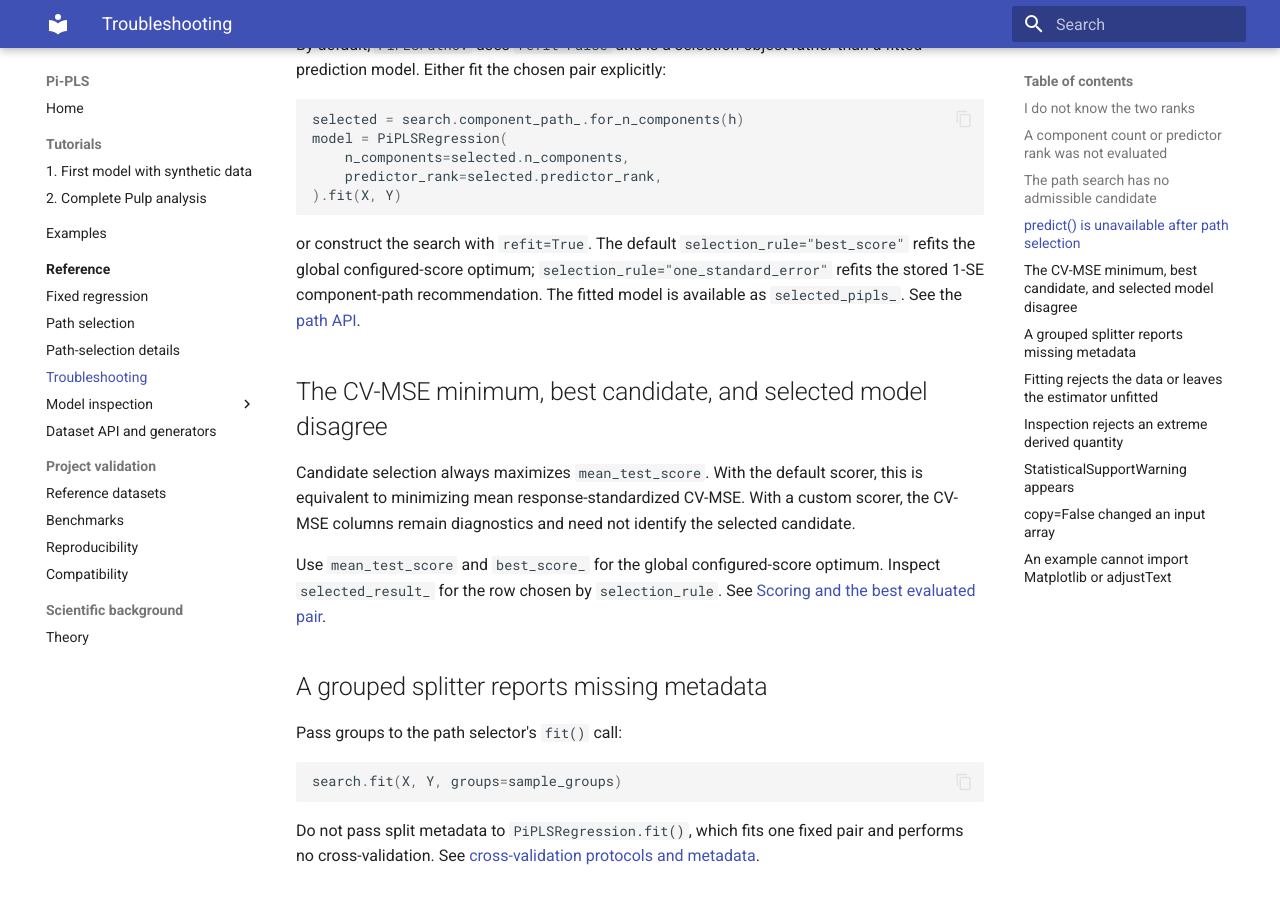
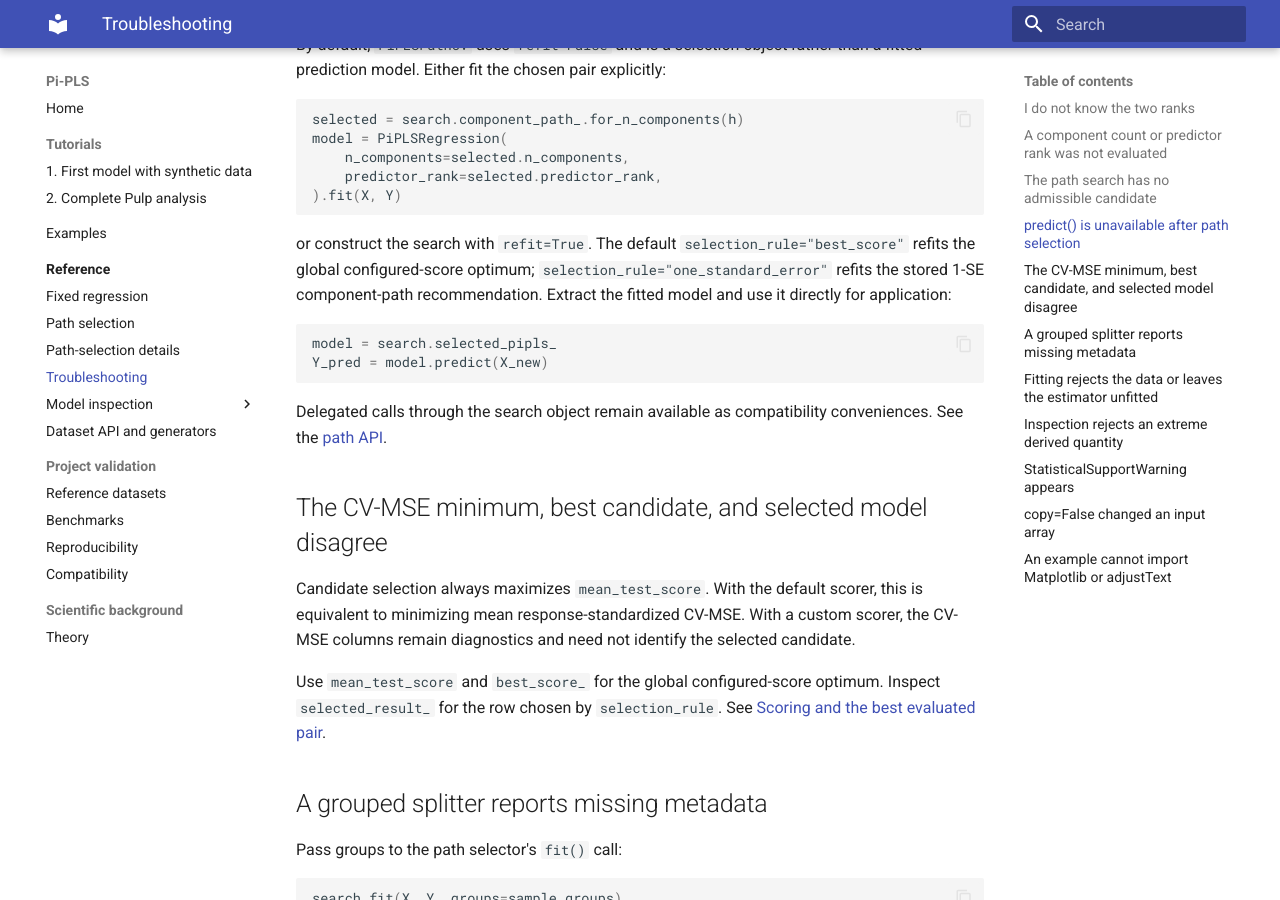
Before and after one commit to stefanlindstroem/pipls_private, an MkDocs documentation site: the page built from docs/troubleshooting.md, in a window 1280 px wide and 900 px high, scrolled down 1145 px. Built offline with MkDocs 1.6.1 and Material for MkDocs 9.7.7, drawn with Linux system fonts in a browser that asks for light colours.

Commit message:
Use selected model for prediction examples

````diff
--- a/docs/troubleshooting.md
+++ b/docs/troubleshooting.md
@@ -56,7 +56,14 @@ model = PiPLSRegression(
 
 or construct the search with `refit=True`. The default `selection_rule="best_score"` refits the
 global configured-score optimum; `selection_rule="one_standard_error"` refits the stored 1-SE
-component-path recommendation. The fitted model is available as `selected_pipls_`. See the
+component-path recommendation. Extract the fitted model and use it directly for application:
+
+```python
+model = search.selected_pipls_
+Y_pred = model.predict(X_new)
+```
+
+Delegated calls through the search object remain available as compatibility conveniences. See the
 [path API](api/path.md).
 
 ## The CV-MSE minimum, best candidate, and selected model disagree
````
Also changed, not shown: .llm/public_api.md (+4 -3 lines), CHANGELOG.md (+3 -0 lines), README.md (+1 -1 lines), docs/path_analysis.md (+5 -0 lines), 1 other file.
